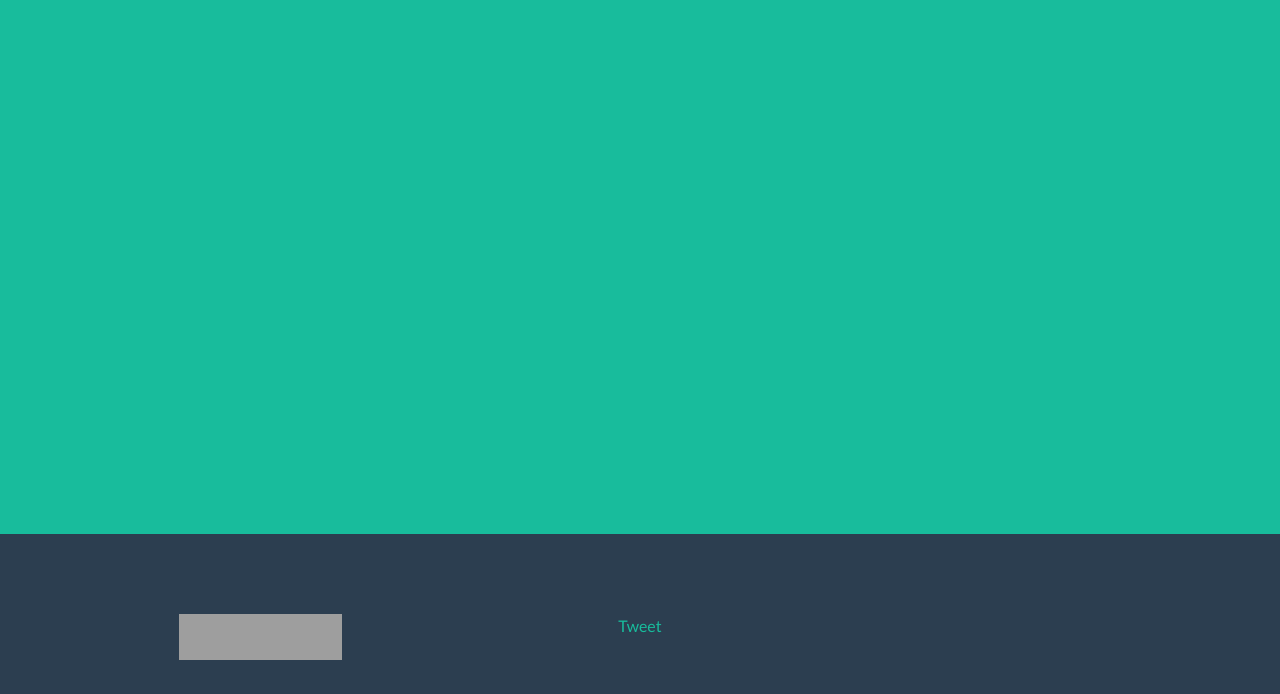
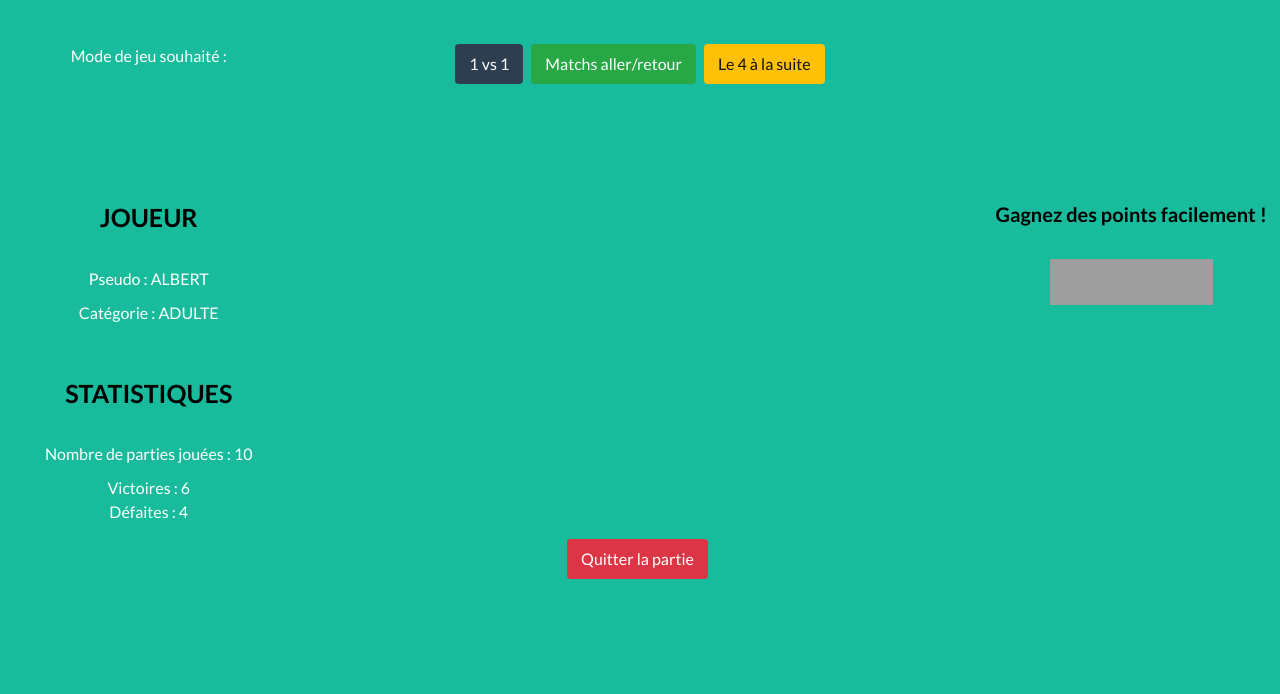
Before and after one commit to GillesULCO/Tintas, a PHP site: page /game.php in a window 1280 px wide. Shown: the part 106-800 px from the top of the page. Run offline with PHP 8.4, Linux system fonts and the light colour scheme; some libraries are stand-ins or nearby versions; grey boxes are pictures that could not be loaded.

Commit message:
Ajout HTML informations liées au joueur + modes de jeu

```diff
--- a/css/tintas.css
+++ b/css/tintas.css
@@ -2,9 +2,9 @@
     display: none !important;
 }
 
-#btn-connexion {
-    background-color: #2c3e50!important;
-    border-color: #2c3e50!important;
+#btn-connexion, #btn-1vs1, .bleu-marine {
+    background-color: #2c3e50 !important;
+    border-color: #2c3e50 !important;
 }
 
 .panel-footer a {
@@ -12,3 +12,7 @@
     text-decoration: underline;
     margin-right: 15px !important;
 }
+
+.panel-heading {
+    color: black !important;
+}
--- a/game.php
+++ b/game.php
@@ -20,6 +20,7 @@
           type="text/css">
     <link href="css/freelancer.min.css" rel="stylesheet">
     <link href="css/style.css" rel="stylesheet">
+    <link href="css/tintas.css" rel="stylesheet">
     <script type="text/javascript" src="vendor/phaser/phaser.js"></script>
     <script type="text/javascript" src="js/game.js"></script>
     <script type="text/javascript" src="https://apis.google.com/js/plusone.js">
@@ -30,7 +31,7 @@
 <body>
 <nav class="navbar navbar-expand-lg bg-secondary fixed-top text-uppercase" id="mainNav">
     <div class="container">
-        <a class="navbar-brand js-scroll-trigger" href="#page-top">DIETER STAIN</a>
+        <a class="navbar-brand js-scroll-trigger" href="index.php">DIETER STAIN</a>
         <button class="navbar-toggler navbar-toggler-right text-uppercase bg-primary text-white rounded" type="button" data-toggle="collapse" data-target="#navbarResponsive" aria-controls="navbarResponsive" aria-expanded="false" aria-label="Toggle navigation">
             Menu
             <i class="fa fa-bars"></i>
@@ -47,34 +48,71 @@
         </div>
     </div>
 </nav>
-<div class="container">
+<div class="text-white" style="padding-top: 0px; margin-top: 150px;">
+        <div class="row" style="margin-bottom: 15px">
+            <div class="col-md-3 text-center">
+                Mode de jeu souhaité :
+            </div>
+            <div class="col-md-6 text-center">
+                <button type="button" class="btn btn-primary" id="btn-1vs1" style="margin-right:5px">1 vs 1</button>
+                <button type="button" class="btn btn-success" style="margin-right:5px">Matchs aller/retour</button>
+                <button type="button" class="btn btn-warning">Le 4 à la suite</button>
+            </div>
+        </div>
         <div class="row">
             <div class="col-lg-3">
+                <div class="panel panel-default text-center" style="padding-top:100px">
+                    <div class="panel-heading" style="font-weight: bold; font-size: 25px; margin-bottom: 30px">JOUEUR</div>
+                    <div class="panel-body">
+                        <div class="col-md-12" style="margin-bottom: 10px">
+                            Pseudo : ALBERT
+                        </div>
+                        <div class="col-md-12">
+                            Catégorie : ADULTE
+                        </div>
+                    </div>
+                </div>
+                <div class="panel panel-default text-center" style="padding-top:50px">
+                    <div class="panel-heading" style="font-weight: bold; font-size: 25px; margin-bottom: 30px">STATISTIQUES</div>
+                    <div class="panel-body">
+                        <div class="col-md-12" style="margin-bottom: 10px">
+                            Nombre de parties jouées : 10
+                        </div>
+                        <div class="col-md-12">
+                            Victoires : 6
+                        </div>
+                        <div class="col-md-12">
+                            Défaites : 4
+                        </div>
+                    </div>
+                </div>
             </div>
             <div class="col-lg-6">
                 <div id="gameCanvas"></div>
             </div>
             <div class="col-lg-3">
-        </div>
-    </div>
-</div>
-<div class="footer">
-    <div class="container">
-        <div class="row">
-            <div class="col-lg-4 text-center">
+                <div class="panel panel-default text-center" style="padding-top:100px">
+                    <div class="panel-heading" style="font-weight: bold; font-size: 20px; margin-bottom: 30px">Gagnez des points facilement !</div>
+                    <div class="panel-body">
+                        <div class="col-lg-12 text-center">
                             <iframe src="https://www.facebook.com/plugins/like.php?href=https%3A%2F%2Fwww.facebook.com%2FTintas-Game-173850120023621%2F&width=163&layout=button_count&action=like&size=large&show_faces=true&share=true&height=46&appId"
                                     width="163" height="46" style="border:none;overflow:hidden" scrolling="no" frameborder="0"
                                     allowTransparency="true"></iframe>
                         </div>
-            <div class="col-lg-4 text-center">
+                        <div class="col-lg-12 text-center">
                             <a href="https://twitter.com/share?ref_src=twsrc%5Etfw" class="twitter-share-button"
                                data-show-count="false">Tweet</a>
                             <script async src="https://platform.twitter.com/widgets.js" charset="utf-8"></script>
                         </div>
-            <div class="col-lg-4 text-center">
+                        <div class="col-lg-12 text-center">
                             <g:plusone size="tall"></g:plusone>
                         </div>
                     </div>
+                </div>
+            </div>
+        </div>
+        <div class="form-group text-center" style="margin-bottom: 15px; margin-top: 15px">
+            <button type="button" class="btn btn-danger" style="margin-right:5px">Quitter la partie</button>
         </div>
 </div>
 
```
Lines whose indentation alone changed are shown as unchanged.
